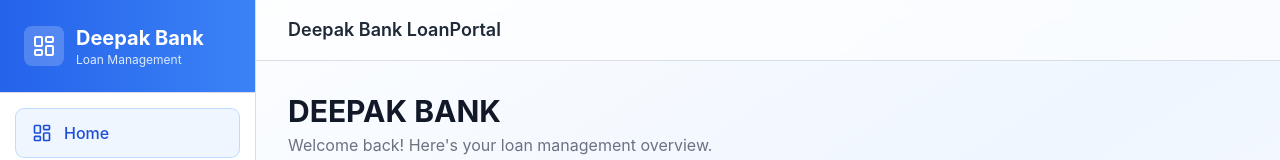
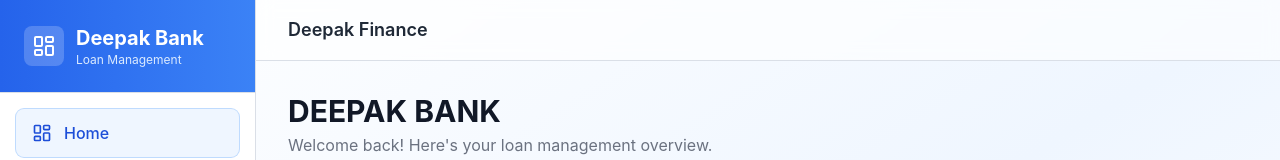
Before and after one commit to AneeshKashyap004/Loan-application, a React (Vite) app: page / in a window 1280 px wide. Shown: the top 160 px of the page. Built offline with nearby package versions, Linux system fonts and the light colour scheme; no server answers; the HTML template or start-up script is replaced by a standard one.

Commit message:
name update

```diff
--- a/src/App.jsx
+++ b/src/App.jsx
@@ -99,7 +99,7 @@
         {/* Top bar */}
         <div className="sticky top-0 z-10 bg-white/70 backdrop-blur supports-[backdrop-filter]:bg-white/60 border-b">
           <div className="px-8 py-4">
-            <h2 className="text-lg font-semibold text-gray-800">Deepak Bank LoanPortal</h2>
+            <h2 className="text-lg font-semibold text-gray-800">Deepak Finance</h2>
           </div>
         </div>
         {/* Page container */}
```
